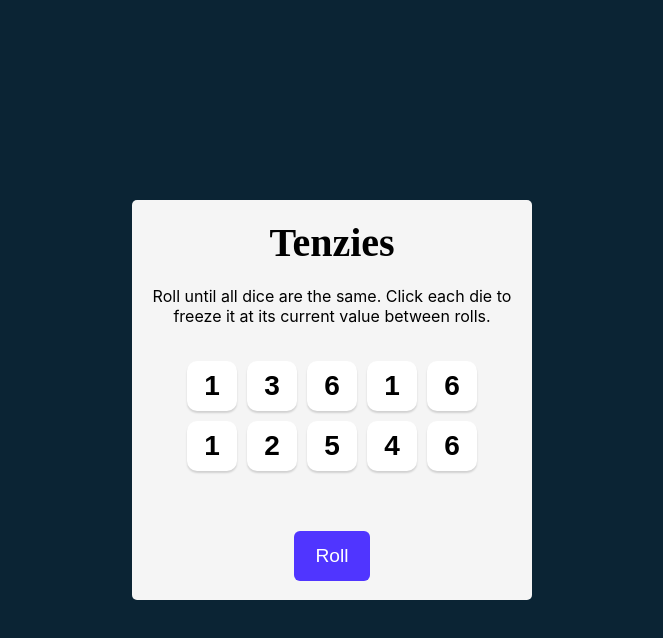
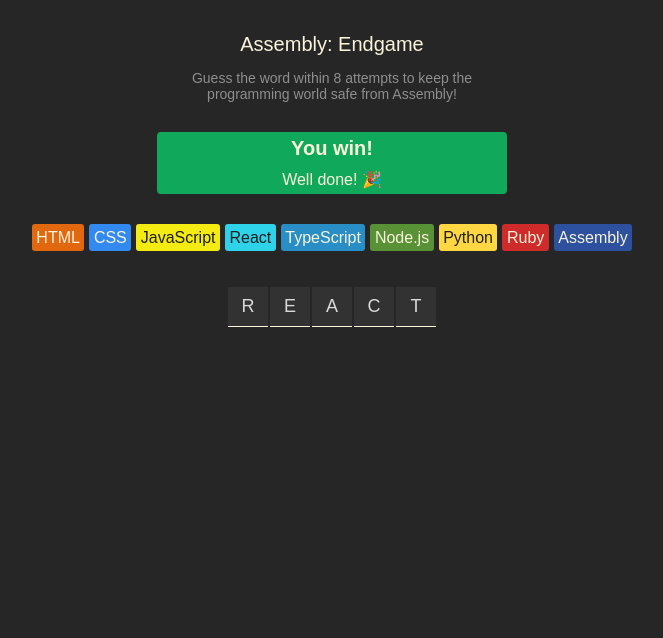
Before and after one commit to Ehtisham-Mustafa/chefclaude, a React (Create React App) app: page / in a window 1280 px wide. Shown: the top 638 px of the page, without its empty margins (308-971 px from the left). Built offline with nearby package versions, Linux system fonts and the light colour scheme.

Commit message:
new challange

```diff
--- a/src/App.js
+++ b/src/App.js
@@ -8,6 +8,7 @@ import StarWar from "./Components/StarWar";
 import Meme from "./Components/Meme";
 import WindowTracker from "./Components/WindowTracker";
 import Tenzie from "./Components/Tenzie";
+import AssemblyEndGame from "./Components/AssemblyEndGame"
 function App() {
   const [pads, setPads] = React.useState(padsData);
 
@@ -38,8 +39,8 @@ function App() {
       {/* <StarWar/> */}
       {/* <Meme/> */}
       {/* <WindowTracker /> */}
-<Tenzie/>
-
+{/* <Tenzie/> */}
+<AssemblyEndGame/>
     </>
   );
 }
--- /dev/null
+++ b/src/Components/AssemblyEndGame.jsx
@@ -0,0 +1,43 @@
+import { languages } from "../DataSource/languages"
+import React from "react"
+export default function AssemblyEndGame(){
+
+    const [currentWord,setCurrentWord]=React.useState("react")
+
+    const languageElements=languages.map(lang=>{
+        const styles={
+            backgroundColor:lang.backgroundColor,
+            color:lang.color
+        }
+        return(
+        <span key={lang.name} className="chip" style={styles}>{lang.name}</span>
+    )
+
+})
+
+const letterElements=currentWord.split("").map((letter,index)=>(
+    <span key={index}>{letter.toLocaleUpperCase()}</span>
+)
+
+)
+
+    return (
+        <main>
+            <header>
+                <h1>Assembly: Endgame</h1>
+                <p>Guess the word within 8 attempts to keep the programming world safe from Assembly!</p>
+            </header>
+        <section className="game-status">
+            <h2>You win!</h2>
+            <p>Well done! 🎉 </p>
+        </section>
+        <section className="language-chips">
+
+            {languageElements}
+        </section>
+        <section className="word">
+                {letterElements}
+        </section>
+        </main>
+    )
+}
--- /dev/null
+++ b/src/DataSource/languages.js
@@ -0,0 +1,47 @@
+export const languages = [
+    {
+        name: "HTML",
+        backgroundColor: "#E2680F",
+        color: "#F9F4DA",
+    },
+    {
+        name: "CSS",
+        backgroundColor: "#328AF1",
+        color: "#F9F4DA",
+    },
+    {
+        name: "JavaScript",
+        backgroundColor: "#F4EB13",
+        color: "#1E1E1E",
+    },
+    {
+        name: "React",
+        backgroundColor: "#2ED3E9",
+        color: "#1E1E1E",
+    },
+    {
+        name: "TypeScript",
+        backgroundColor: "#298EC6",
+        color: "#F9F4DA",
+    },
+    {
+        name: "Node.js",
+        backgroundColor: "#599137",
+        color: "#F9F4DA",
+    },
+    {
+        name: "Python",
+        backgroundColor: "#FFD742",
+        color: "#1E1E1E",
+    },
+    {
+        name: "Ruby",
+        backgroundColor: "#D02B2B",
+        color: "#F9F4DA",
+    },
+    {
+        name: "Assembly",
+        backgroundColor: "#2D519F",
+        color: "#F9F4DA",
+    },
+]
--- a/src/index.css
+++ b/src/index.css
@@ -1,6 +1,87 @@
 *{
   box-sizing: border-box;
 }
+
+
+body {
+  font-family: "Hanken Grotesk", Arial, sans-serif;
+  display: flex;
+  height: 100vh;
+  justify-content: center;
+  padding: 20px;
+  background-color: #262626;
+  color: #D9D9D9;
+  margin: 0;
+}
+
+header{
+  text-align: center;
+}
+
+header > h1{
+  font-size: 1.25rem;
+  font-weight:500;
+  color: #F9F4DA;
+}
+header > p {
+  font-size:0.875rem;
+  max-width: 350px;
+  color: #8E8E8E;
+
+}
+section.game-status{
+  background-color: #10A95B;
+  display: flex;
+  flex-direction: column;
+  justify-content: center;
+  align-items: center;
+  color: #F9F4DA;
+  border-radius: 4px;
+  margin-block: 30px;
+}
+
+section.game-status > h2{
+font-size:1.25rem;
+margin: 5px;
+}
+section.game-status > p{
+  margin: 5px;
+}
+
+section.language-chips{
+  display: flex;
+  flex-wrap:nowrap;
+  gap:5px;
+  justify-content: center;
+  max-width: 350px;
+  margin-bottom: 36px;
+}
+span.chip{
+  border-radius: 3px;
+  padding:4.5px;
+
+}
+
+section.word{
+  display: flex;
+  justify-content: center;
+  gap:2px;
+}
+section.word >span{
+  height: 40px;
+  width:40px;
+  background-color: #323232;
+  display: flex;
+  justify-content: center;
+  align-items: center;
+  font-size:1.125rem;
+  border-bottom: 1px solid #f9f4da;
+}
+/*
+
+
+                                                Tenzies Start Game
+
 body {
   margin:0;
   background-color: #0B2434;
@@ -44,7 +125,7 @@ main{
 
 .dice-container{
   display: grid;
-  grid-template-columns: repeat(5, 1fr); /* 3 equal columns */
+  grid-template-columns: repeat(5, 1fr);
   gap:10px;
   margin-bottom: 40px;
 }
@@ -73,6 +154,12 @@ button.roll-dice{
   font-size:1.2rem;
 
 }
+*/
+
+
+/*                              Tenzie End Gane     */
+
+
 /* main {
   display: flex;
   justify-content: center;
```
